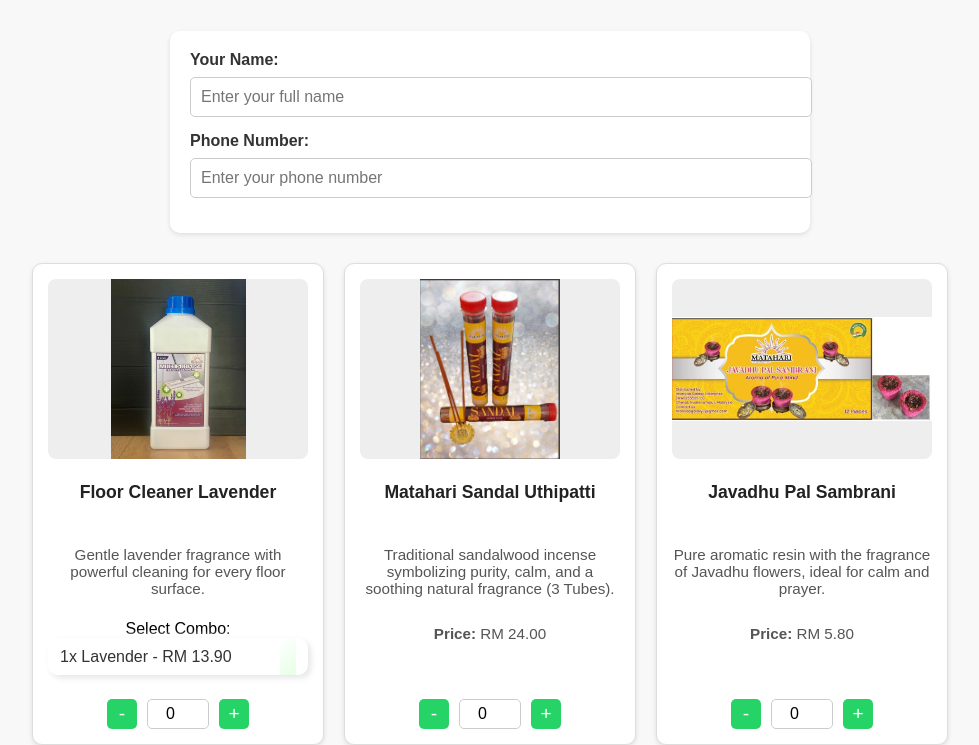
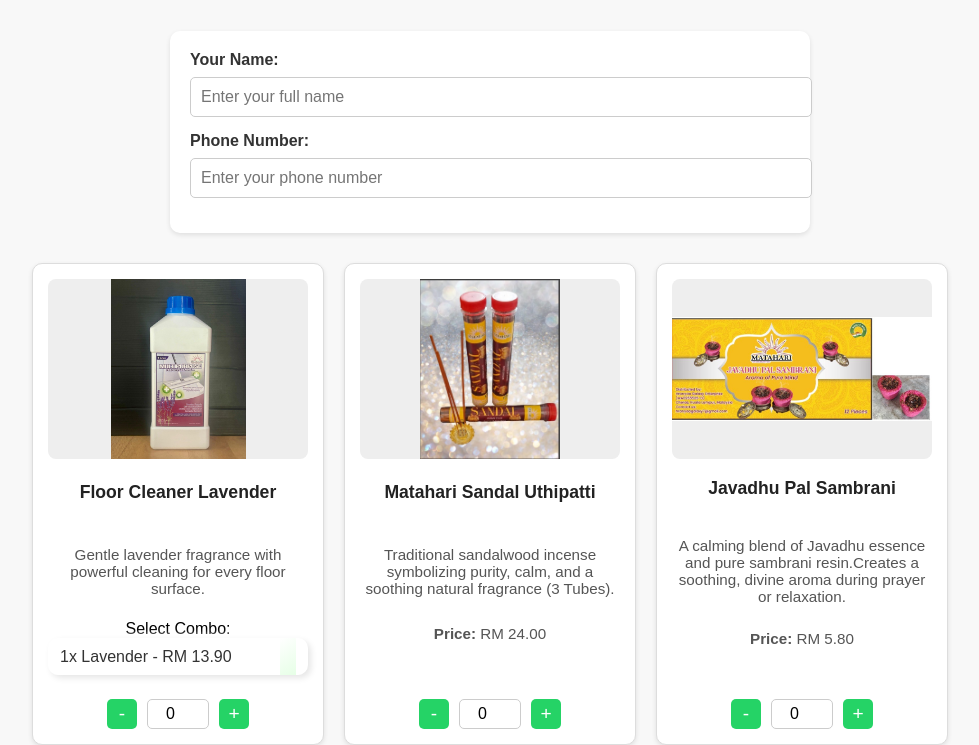
Before and after one commit to sarala68/Matahari68, a plain HTML site: page index.html in a window 1280 px wide. Shown: the part 89-834 px from the top of the page, without its empty margins (150-1129 px from the left). Drawn offline with Linux system fonts and the light colour scheme.

Commit message:
Add files via upload

```diff
--- a/index.html
+++ b/index.html
@@ -278,7 +278,7 @@
     <div class="product">
       <img src="images/product3.jpg" alt="Javadhu Pal Sambrani">
       <h3>Javadhu Pal Sambrani</h3>
-      <p>Pure aromatic resin with the fragrance of Javadhu flowers, ideal for calm and prayer.</p>
+      <p>A calming blend of Javadhu essence and pure sambrani resin.Creates a soothing, divine aroma during prayer or relaxation.</p>
       <p><strong>Price:</strong> RM 5.80</p>
       <div class="quantity-control">
         <button onclick="changeQty(this, -1)">-</button>
```
